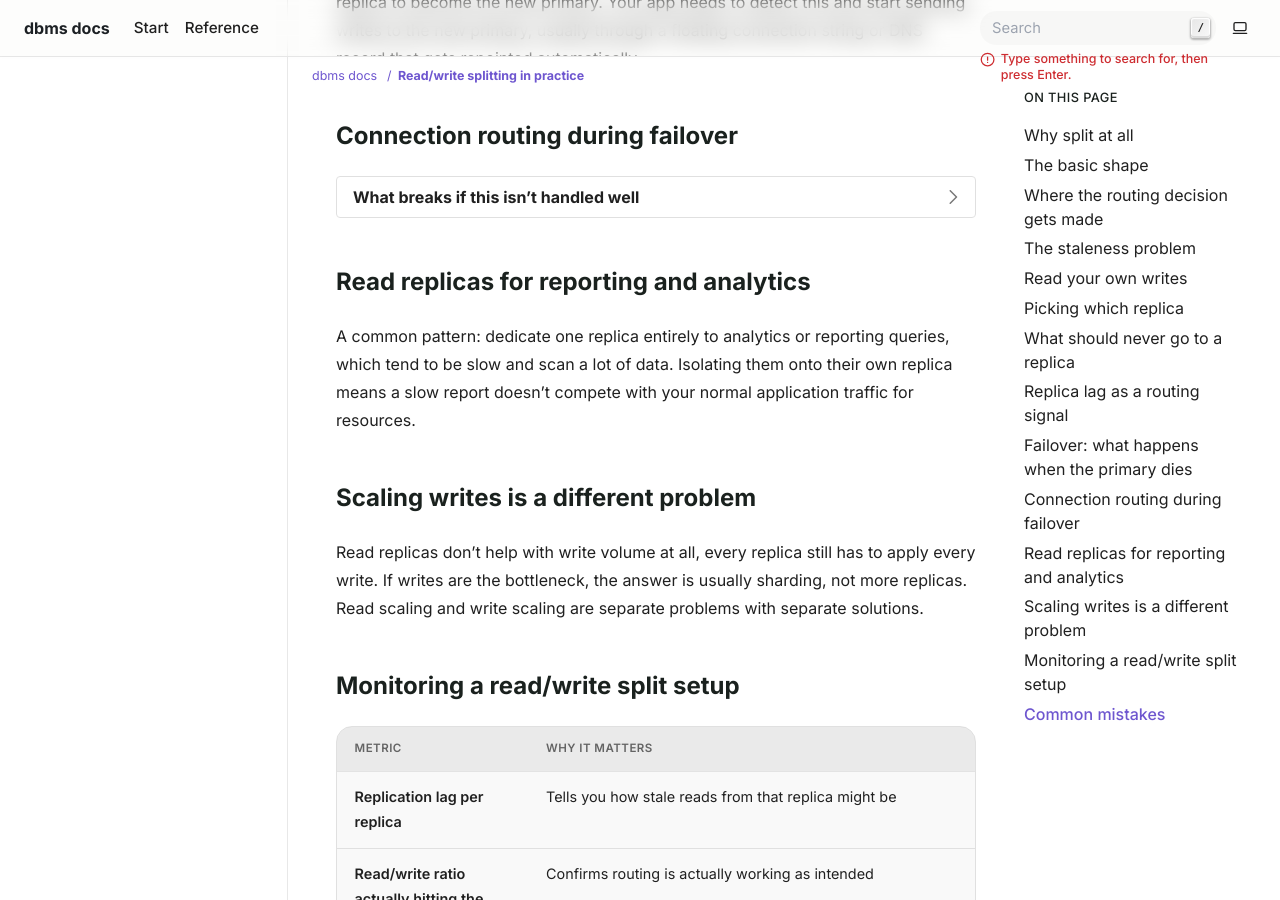
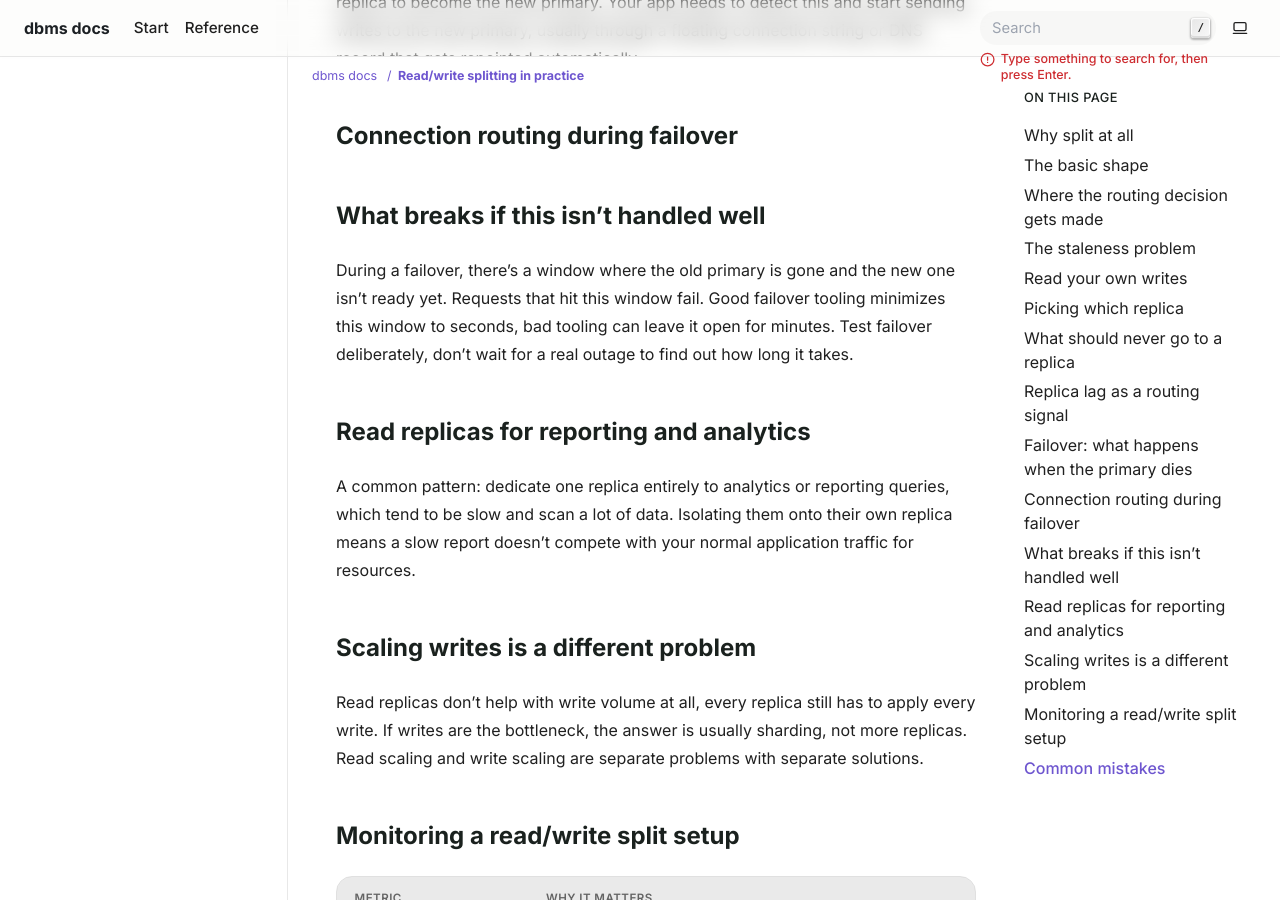
Before and after one commit to musix787-sketch/databases, a Sphinx documentation site: the page built from source/read-write-splitting.rst, in a window 1280 px wide and 900 px high, scrolled down 2722 px. Built offline with Sphinx 7.4.7, drawn with Linux system fonts in a browser that asks for light colours; some of the changed lines change nothing that is shown.

Commit message:
Update read-write-splitting.rst

```diff
--- a/source/read-write-splitting.rst
+++ b/source/read-write-splitting.rst
@@ -126,13 +126,14 @@ floating connection string or DNS record that gets repointed automatically.
 Connection routing during failover
 -----------------------------------------
 
-.. dropdown:: What breaks if this isn't handled well
+What breaks if this isn't handled well
+----------------------------------------
 
-   During a failover, there's a window where the old primary is gone and the
-   new one isn't ready yet. Requests that hit this window fail. Good
-   failover tooling minimizes this window to seconds, bad tooling can leave
-   it open for minutes. Test failover deliberately, don't wait for a real
-   outage to find out how long it takes.
+During a failover, there's a window where the old primary is gone and the
+new one isn't ready yet. Requests that hit this window fail. Good
+failover tooling minimizes this window to seconds, bad tooling can leave
+it open for minutes. Test failover deliberately, don't wait for a real
+outage to find out how long it takes.
 
 .. _replicas-for-reporting:
 
```
